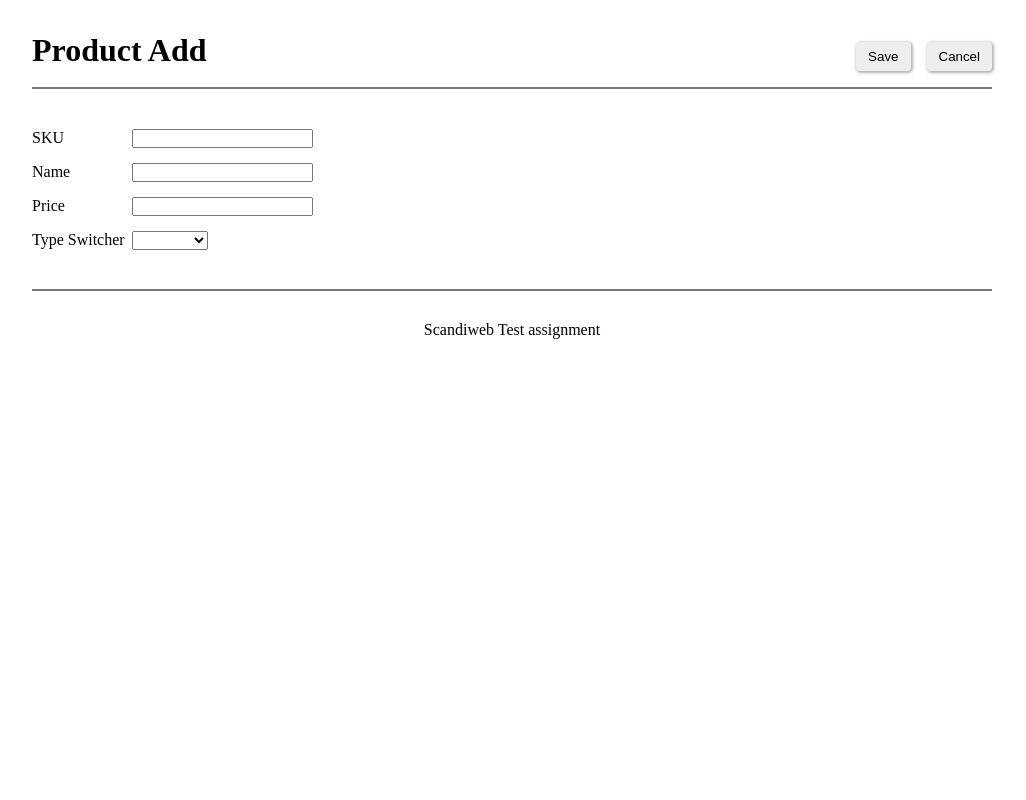
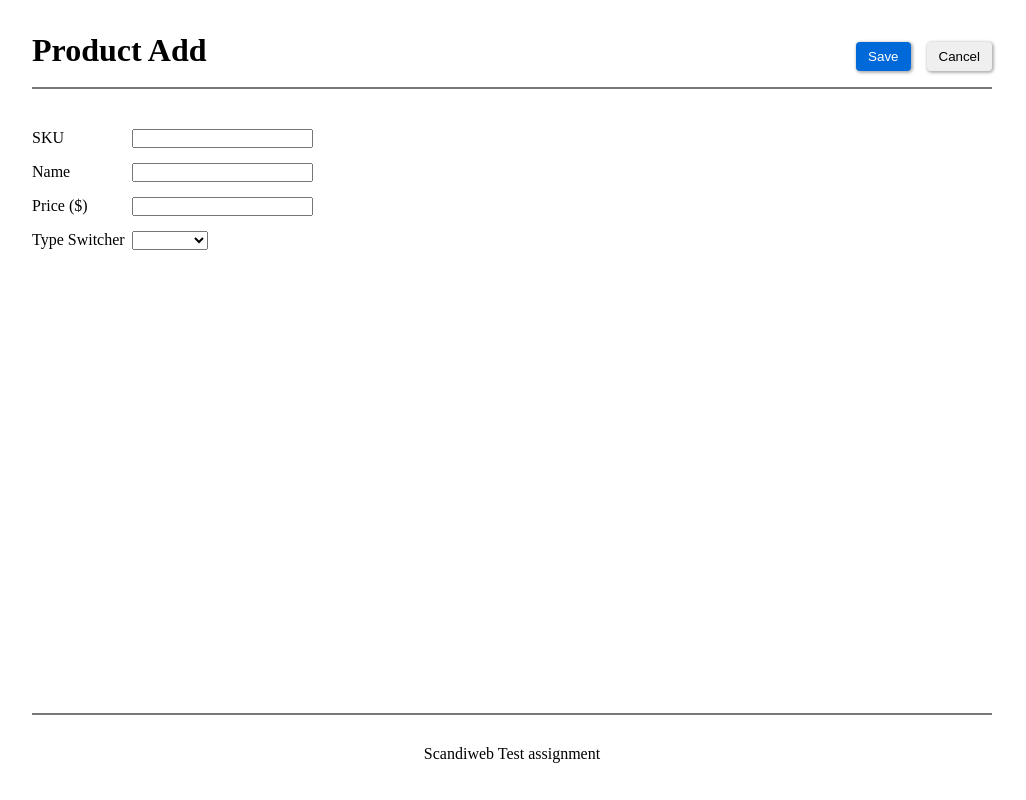
Before and after one commit to artur-henrique/scandiweb, a React (Create React App) app: page /addproduct in a window 1280 px wide. Shown: the whole page, without its empty margins (128-1154 px from the left). Built offline with nearby package versions, Linux system fonts and the light colour scheme.

Commit message:
change: fetchDelete to Promise all

```diff
--- a/src/Components/AddProduct/AddProduct.js
+++ b/src/Components/AddProduct/AddProduct.js
@@ -50,6 +50,7 @@ const AddProduct = () => {
                 furnitureLength={furnitureLength}
                 setFurnitureLength={setFurnitureLength}
             />
+            <main>
                 <Form
                     message={message}
                     setMessage={setMessage}
@@ -74,6 +75,7 @@ const AddProduct = () => {
                     furnitureLength={furnitureLength}
                     setFurnitureLength={setFurnitureLength}
                 />
+            </main>
         </>
     )
 }
--- a/src/Components/Form/Form.css
+++ b/src/Components/Form/Form.css
@@ -23,8 +23,3 @@ input[type="submit"] {
 small {
     font-weight: 700;
 }
-
-input[type=number]::-webkit-inner-spin-button {
-    -webkit-appearance: none;
-    -moz-appearance: textfield;
-  }
--- a/src/Components/Form/Form.js
+++ b/src/Components/Form/Form.js
@@ -14,7 +14,7 @@ const Form = (props) => {
                 <input onChange={(e) => props.setName(e.target.value)} value={props.name} type="text" id="name" required />
             </div>
             <div>
-                <label htmlFor="price">Price</label>
+                <label htmlFor="price">Price ($)</label>
                 <input onChange={(e) => props.setPrice(e.target.value)} value={props.price} type="number" id="price" required />
             </div>
 
@@ -41,7 +41,7 @@ const Form = (props) => {
                 <>
                     <div>
                         <label htmlFor="size">Size (MB)</label>
-                        <input onChange={(e) => props.setDvdSize(e.target.value)} value={props.dvdSize}  type="text" id="size" required />
+                        <input onChange={(e) => props.setDvdSize(e.target.value)} value={props.dvdSize}  type="number" id="size" required />
                     </div>
                     <small>* Please, provide size in MB.</small>
                 </>
@@ -52,15 +52,15 @@ const Form = (props) => {
                 <>
                     <div>
                         <label htmlFor="height">Height (CM)</label>
-                        <input onChange={(e) => props.setFurnitureHeight(e.target.value)} value={props.furnitureHeight}  type="text" id="height" required />
+                        <input onChange={(e) => props.setFurnitureHeight(e.target.value)} value={props.furnitureHeight}  type="number" id="height" required />
                     </div>
                     <div>
                         <label htmlFor="width">Width (CM)</label>
-                        <input onChange={(e) => props.setFurnitureWidth(e.target.value)} value={props.furnitureWidth}  type="text" id="width" required />
+                        <input onChange={(e) => props.setFurnitureWidth(e.target.value)} value={props.furnitureWidth}  type="number" id="width" required />
                     </div>
                     <div>
                         <label htmlFor="length">Length (CM)</label>
-                        <input onChange={(e) => props.setFurnitureLength(e.target.value)} value={props.furnitureLength}  type="text" id="length" required />
+                        <input onChange={(e) => props.setFurnitureLength(e.target.value)} value={props.furnitureLength}  type="number" id="length" required />
                     </div>
                     <small>* Please, provide dimensions in centimeters.</small>
                 </>
--- a/src/Components/Header/Header.css
+++ b/src/Components/Header/Header.css
@@ -15,7 +15,11 @@
     box-shadow: 1px 1px 3px 1px rgba(0, 0, 0, 0.3);
     border-radius: 4px;
     border-color: transparent;
-    background-color: #eee;
+}
+
+.listAction .delete {
+    color: #fff;
+    background-color: #C82333;
 }
 
 hr {
--- a/src/Components/Header/Header.js
+++ b/src/Components/Header/Header.js
@@ -11,7 +11,7 @@ const Header = (props) => {
             <h1>{props.title}</h1>
             <ul className="listAction">
                 <li><button onClick={() => navigate('/addproduct')} >{props.btnTitle1}</button></li>
-                <li id={props.btnID}><button onClick={props.callbackFunc}>{props.btnTitle2}</button></li>
+                <li id={props.btnID}><button className='delete' onClick={props.callbackFunc}>{props.btnTitle2}</button></li>
             </ul>
             </div>
             <hr/>
--- a/src/Components/HeaderProduct/HeaderProduct.css
+++ b/src/Components/HeaderProduct/HeaderProduct.css
@@ -9,16 +9,21 @@
     list-style: none;
 }
 
-.listAction button {
+.listAction button.save {
     padding: 5px 10px;
     margin-left: 16px;
     box-shadow: 1px 1px 3px 1px rgba(0, 0, 0, 0.3);
     border-radius: 4px;
     border-color: transparent;
-    background-color: #eee;
+    color: #fff;
+    background-color: #0069D9;
 }
 
 hr {
     margin: 16px 0px 32px;
     border: 1px solid #777;
 }
+
+.save {
+    background: #CCE5FF;
+}
--- a/src/Components/HeaderProduct/HeaderProduct.js
+++ b/src/Components/HeaderProduct/HeaderProduct.js
@@ -16,6 +16,7 @@ const HeaderProduct = (props) => {
         })
         const ok = await response.ok;
 
+        // console.log(response);
         if (!ok) {
             const json = await response.json();
             if(json === 1062) {
@@ -81,6 +82,11 @@ const HeaderProduct = (props) => {
                 return handleInvalid();
             }
 
+            if (bookWeight < 0) {
+                props.setMessage('Book weight must be more than 0.');
+                return handleInvalid();
+            }
+
             Object.assign(data, { attribute: bookWeight });
         }
 
@@ -115,7 +121,7 @@ const HeaderProduct = (props) => {
             <div className="header">
             <h1>{props.title}</h1>
             <ul className="listAction">
-                <li><button onClick={handleSubmit} >{props.btnTitle1}</button></li>
+                <li><button className='save' onClick={handleSubmit} >{props.btnTitle1}</button></li>
                 <li id={props.btnID}><button onClick={() => navigate('/')}>{props.btnTitle2}</button></li>
             </ul>
             </div>
--- a/src/Components/Home/Home.js
+++ b/src/Components/Home/Home.js
@@ -15,7 +15,7 @@ const Home = () => {
             setData(data);
         }
         getData();
-    }, []);
+    }, [deleteProductCount]);
 
     function fetchDelete() {
         const nodeCheckboxes = document.querySelectorAll('.delete-checkbox');
@@ -25,10 +25,9 @@ const Home = () => {
                 sku: checkEl.nextSibling.innerText
             }
         });
-        console.log(skuList);
 
-        skuList.forEach(async (product) => {
-            await fetch('http://localhost:8080', {
+        const promises = skuList.map(async (product) => {
+            return fetch('http://localhost:8080', {
                 method: "DELETE",
                 headers: {
                     'Content-Type': 'application/json'
@@ -37,7 +36,10 @@ const Home = () => {
             })
         });
 
-        setDeleteProductCount(deleteProductCount + 1);
+        Promise.all(promises).then(values => {
+            setDeleteProductCount(deleteProductCount + 1);
+        })
+
     }
 
     return (
--- a/src/index.css
+++ b/src/index.css
@@ -9,6 +9,10 @@
     margin: 32px auto;
 }
 
+main {
+    min-height: 70vh;
+}
+
 @media (max-width: 960px) {
     .App {
         margin: 32px;
```
Lines whose indentation alone changed are shown as unchanged.
